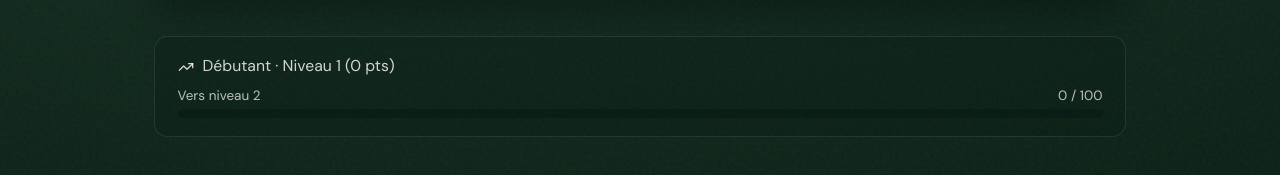
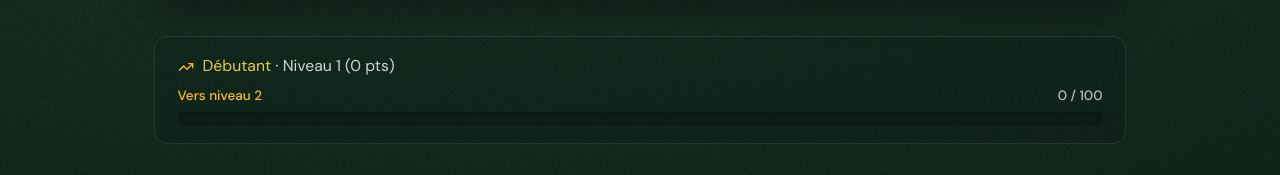
Before and after one commit to ThomasBerthaud/solimots, a React (Vite) app: page / in a window 1280 px wide. Shown: the part 382-557 px from the top of the page. Built offline with nearby package versions, Linux system fonts and the light colour scheme.

Commit message:
improve progression

```diff
--- a/src/index.css
+++ b/src/index.css
@@ -245,6 +245,38 @@ body::before {
     box-shadow: var(--shadow-toast);
     @apply min-w-0 rounded-2xl px-3 py-2 text-center text-sm font-semibold backdrop-blur break-words line-clamp-2 text-rose-100 lg:px-4 lg:py-3;
   }
+
+  /* Level progression bar — bolder presence, subtle delight (amber accent, no generic gradients) */
+  .progress-track {
+    height: 0.75rem;
+    border-radius: 9999px;
+    background: var(--color-surface-strong);
+    overflow: hidden;
+    box-shadow: inset 0 1px 3px rgb(0 0 0 / 0.25);
+  }
+  .progress-fill {
+    height: 100%;
+    width: 100%;
+    border-radius: 9999px;
+    background:
+      linear-gradient(
+        180deg,
+        rgb(255 255 255 / 0.15) 0%,
+        transparent 30%
+      ),
+      linear-gradient(
+        180deg,
+        var(--color-accent-muted) 0%,
+        var(--color-accent) 50%,
+        var(--color-accent-strong) 100%
+      );
+    box-shadow: 0 0 14px rgb(251 191 36 / 0.35);
+    transform-origin: left;
+    transition: transform 0.6s cubic-bezier(0.25, 1, 0.5, 1);
+  }
+  .progress-fill--complete {
+    box-shadow: 0 0 18px rgb(251 191 36 / 0.5);
+  }
 }
 
 @layer utilities {
--- a/src/routes/Home.tsx
+++ b/src/routes/Home.tsx
@@ -64,21 +64,30 @@ export function Home() {
       {/* Progression: light strip, no card */}
       <div className="rounded-xl border border-[var(--color-border)] bg-[var(--color-surface-subtle)] px-4 py-3 md:px-5 md:py-4">
         <div className="flex items-center gap-2 text-sm text-muted">
-          <TrendingUp size={16} aria-hidden="true" />
+          <TrendingUp size={16} className="text-[var(--color-accent)]" aria-hidden="true" />
           <span>
-            {currentTitle} · Niveau {currentLevel} ({totalPoints.toLocaleString()} pts)
+            <span className="text-[var(--color-accent-muted)]">{currentTitle}</span>
+            {' · '}
+            Niveau {currentLevel} ({totalPoints.toLocaleString()} pts)
           </span>
         </div>
         <div className="mt-2">
-          <div className="mb-1 flex items-center justify-between text-xs text-subtle">
-            <span>Vers niveau {currentLevel + 1}</span>
-            <span>
+          <div className="mb-1.5 flex items-center justify-between text-xs font-medium">
+            <span className="text-[var(--color-accent)]">Vers niveau {currentLevel + 1}</span>
+            <span className="tabular-nums text-subtle">
               {pointsInCurrentLevel} / {pointsForNextLevel}
             </span>
           </div>
-          <div className="h-2 overflow-hidden rounded-full bg-[var(--color-surface-strong)]">
+          <div
+            className="progress-track"
+            role="progressbar"
+            aria-valuenow={pointsInCurrentLevel}
+            aria-valuemin={0}
+            aria-valuemax={pointsForNextLevel}
+            aria-label={`Progression vers le niveau ${currentLevel + 1} : ${pointsInCurrentLevel} sur ${pointsForNextLevel} points`}
+          >
             <div
-              className="h-full w-full origin-left rounded-full bg-[var(--color-accent)] opacity-90 transition-[transform] duration-500 ease-out"
+              className={`progress-fill ${progressPercentage >= 100 ? 'progress-fill--complete' : ''}`}
               style={{ transform: `scaleX(${progressPercentage / 100})` }}
               aria-hidden
             />
```
